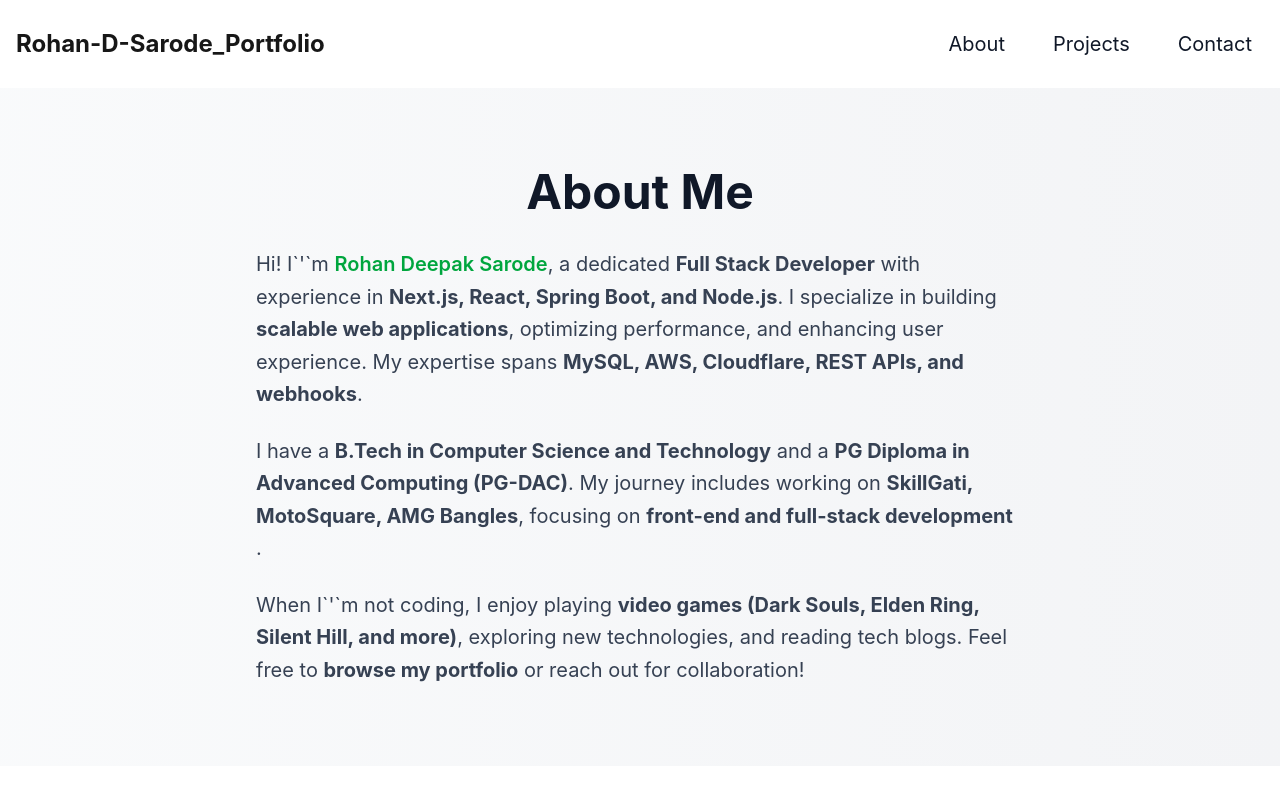
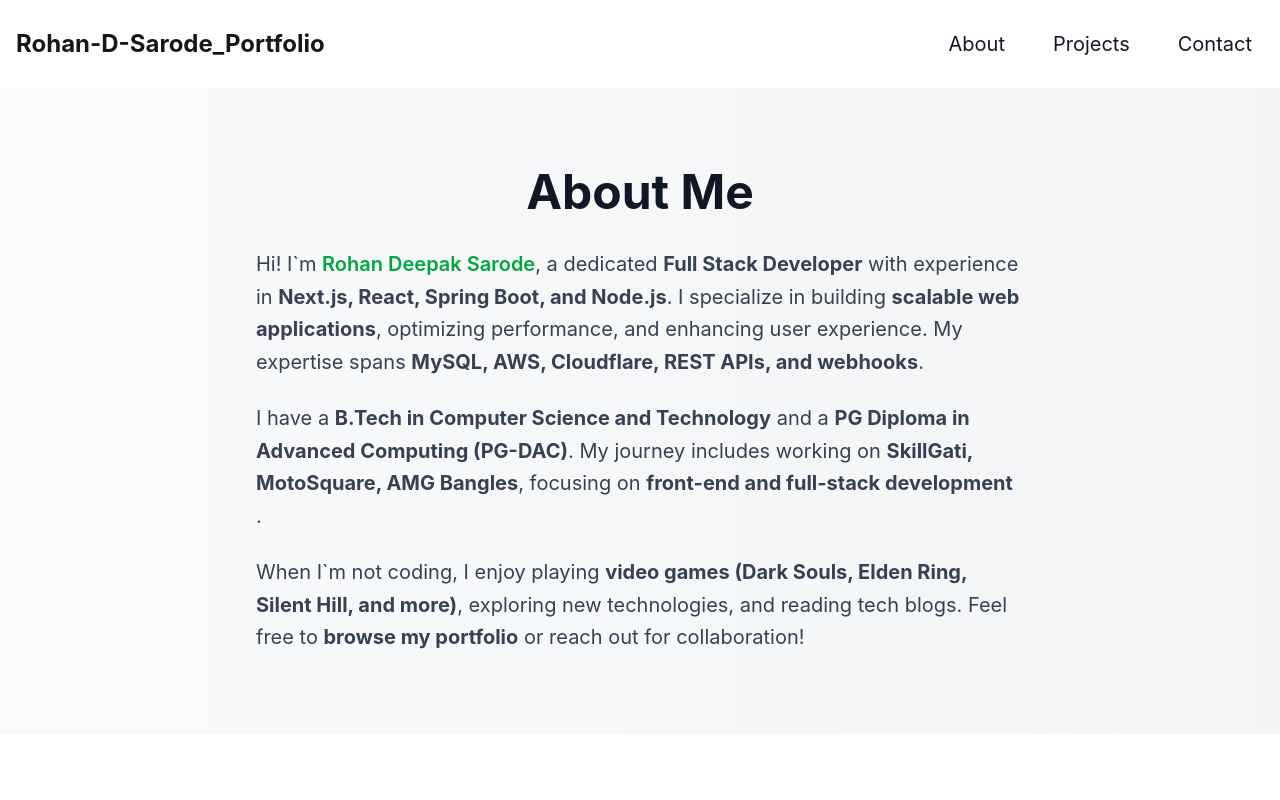
Before and after one commit to Rohan-D-Sarode/rohan-sarode-portfolio, a Next.js app: page /about in a window 1280 px wide. Shown: the top 800 px of the page. Built offline with nearby package versions, Linux system fonts and the light colour scheme.

Commit message:
Update page.tsx

```diff
--- a/src/app/about/page.tsx
+++ b/src/app/about/page.tsx
@@ -11,7 +11,7 @@ export default function AboutPage() {
             </h1>
             <div className="max-w-3xl mx-auto">
               <p className="text-lg md:text-xl text-gray-700 leading-relaxed mb-6">
-                Hi! I`&apos;`m <span className="font-semibold text-green-600">Rohan Deepak Sarode</span>, a dedicated <strong>Full Stack Developer</strong> with experience in <strong>Next.js, React, Spring Boot, and Node.js</strong>.
+                Hi! I`m <span className="font-semibold text-green-600">Rohan Deepak Sarode</span>, a dedicated <strong>Full Stack Developer</strong> with experience in <strong>Next.js, React, Spring Boot, and Node.js</strong>.
                 I specialize in building <strong>scalable web applications</strong>, optimizing performance, and enhancing user experience. My expertise spans <strong>MySQL, AWS, Cloudflare, REST APIs, and webhooks</strong>.
               </p>
               <p className="text-lg md:text-xl text-gray-700 leading-relaxed mb-6">
@@ -19,7 +19,7 @@ export default function AboutPage() {
                 My journey includes working on <strong>SkillGati, MotoSquare, AMG Bangles</strong>, focusing on <strong>front-end and full-stack development</strong> .
               </p>
               <p className="text-lg md:text-xl text-gray-700 leading-relaxed">
-                When I`&apos;`m not coding, I enjoy playing <strong>video games (Dark Souls, Elden Ring, Silent Hill, and more)</strong>, exploring new technologies, and reading tech blogs.
+                When I`m not coding, I enjoy playing <strong>video games (Dark Souls, Elden Ring, Silent Hill, and more)</strong>, exploring new technologies, and reading tech blogs.
                 Feel free to <strong> browse my portfolio</strong> or reach out for collaboration!
               </p>
             </div>
```
